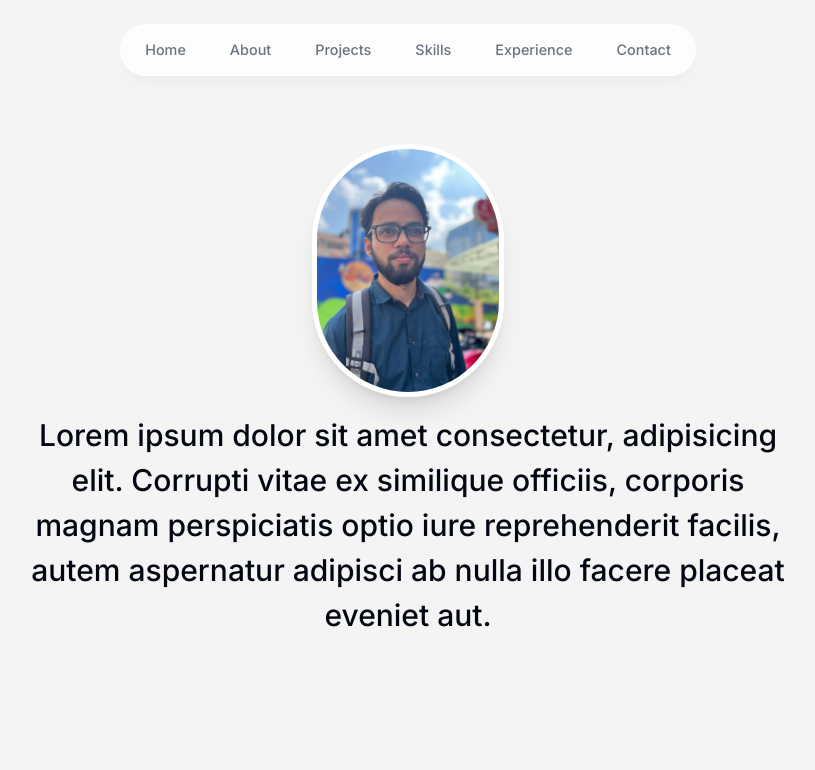
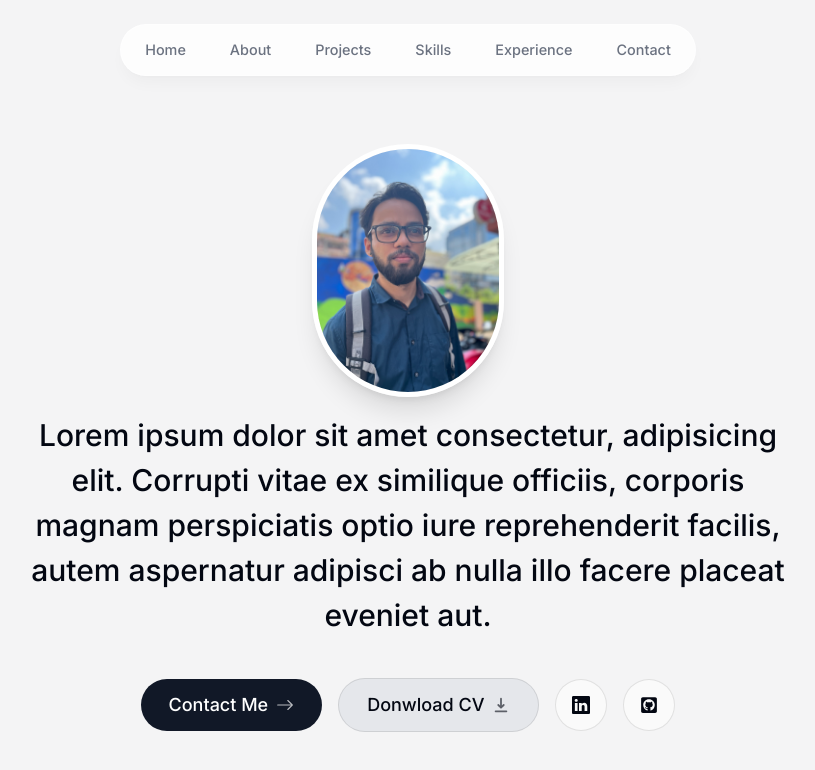
Before and after one commit to nischalmainali21/portfolio-template, a Next.js app: page / in a window 1280 px wide. Shown: the top 770 px of the page, without its empty margins (232-1047 px from the left). Built offline with nearby package versions, Linux system fonts and the light colour scheme.

Commit message:
intro > layout completed     To be updated with real info and links.

```diff
--- a/components/intro.tsx
+++ b/components/intro.tsx
@@ -3,6 +3,10 @@
 import Image from "next/image";
 import React from "react";
 import { motion } from "framer-motion";
+import Link from "next/link";
+import { BsArrowRight, BsLinkedin } from "react-icons/bs";
+import { HiDownload } from "react-icons/hi";
+import { FaGithubSquare } from "react-icons/fa";
 
 function Intro() {
   return (
@@ -37,7 +41,53 @@ function Intro() {
         placeat eveniet aut.
       </motion.p>
 
-      <div>{/* button links */}</div>
+      <motion.div
+        className="flex flex-col sm:flex-row items-center justify-center gap-4 px-4 text-lg font-medium "
+        initial={{ opacity: 0, y: 100 }}
+        animate={{ opacity: 1, y: 0 }}
+        transition={{
+          delay: 0.1,
+        }}
+      >
+        {/* button links */}
+        <Link
+          href="#contact"
+          className=" group flex items-center bg-gray-900 text-white px-7 py-3 gap-2 rounded-full
+          outline-none focus:scale-110 hover:scale-110 hover:bg-gray-900 active:scale-105 transition"
+        >
+          Contact Me{" "}
+          <BsArrowRight className="opacity-70 group-hover:translate-x-1 transition" />
+        </Link>
+
+        <a
+          className="group flex items-center bg-gray-200 px-7 py-3 gap-2 rounded-full
+        outline-none focus:scale-110 hover:scale-110 active:scale-105 transition cursor-pointer border border-black/10"
+          href="/CV.pdf"
+          download={true}
+        >
+          Donwload CV{" "}
+          <HiDownload className="opacity-60 group-hover:translate-y-1 transition" />
+        </a>
+
+        {/* Change the linkedin and github link */}
+        <a
+          className="flex items-center bg-zinc-50 p-4 gap-2 rounded-full
+        outline-none focus:scale-125 hover:scale-125 hover:text-gray-950 active:scale-105 transition cursor-pointer border border-black/10"
+          href="https://youtu.be/dQw4w9WgXcQ"
+          target="_blank"
+        >
+          <BsLinkedin />
+        </a>
+
+        <a
+          className="flex items-center bg-zinc-50 p-4 gap-2 rounded-full
+        outline-none focus:scale-125 hover:scale-125 active:scale-105 transition cursor-pointer hover:text-gray-950 border border-black/10"
+          href="https://github.com/nischalmainali21"
+          target="_blank"
+        >
+          <FaGithubSquare />
+        </a>
+      </motion.div>
     </section>
   );
 }
```
